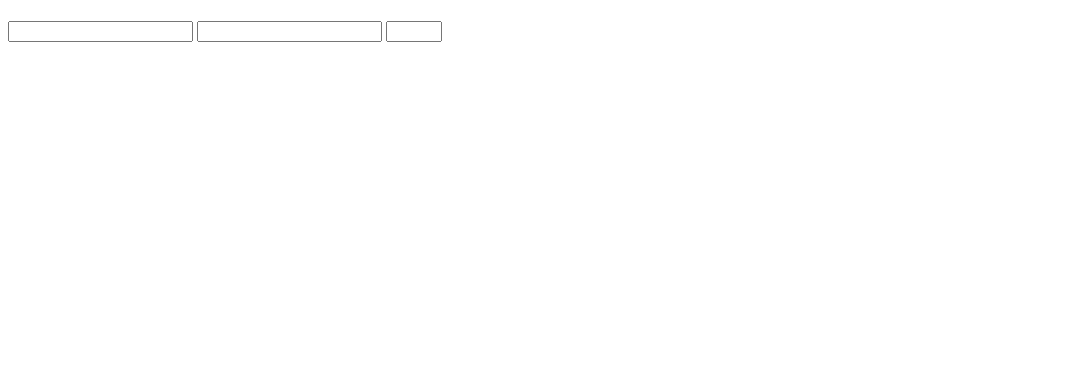
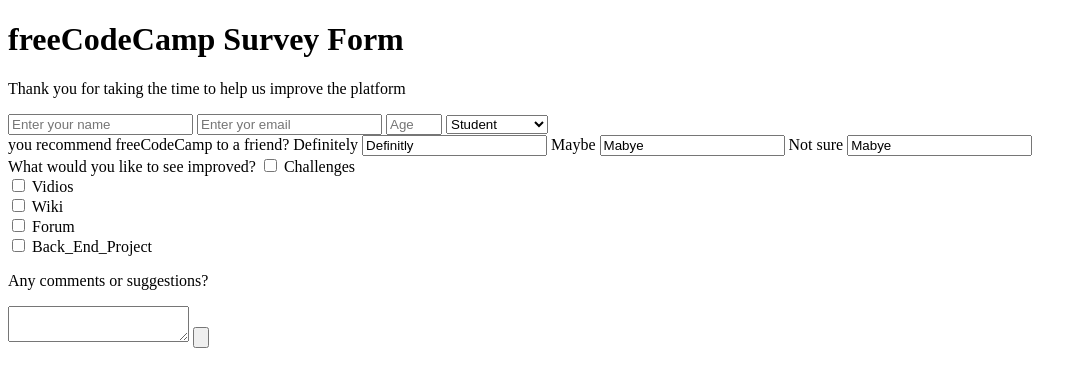
Before and after one commit to Abbas-Aljuaifari/Abbas-Jackson, a plain HTML site: page fcc-test-suite-template-master/index.html in a window 1280 px wide. Shown: the whole page, without its empty margins (0-1087 px from the left). Drawn offline with Linux system fonts and the light colour scheme; files that its build step writes are made by us from their sources.

Commit message:
html done and now we fix the css

```diff
--- a/fcc-test-suite-template-master/index.html
+++ b/fcc-test-suite-template-master/index.html
@@ -3,15 +3,54 @@
   <head>
     <meta charset="UTF-8">
     <title>Fork Me! FCC: Test Suite Template</title>
-    <link rel="stylesheet" href="css/style.css">
+    <link rel="stylesheet" href="style.css">
   </head>
   <body>
-    <h1 id="titel"></h1>
-    <p id="description"></p>
+    <h1 id="titel">freeCodeCamp Survey Form</h1>
+    <p id="description">Thank you for taking the time to help us improve the platform</p>
     <form id="survey-form">
-     <input id="name" type="text">
-     <input type="email" id="email">
-     <input type="number" id="numbers" min="1" max="10">
+     <input id="name" type="text" placeholder="Enter your name">
+     <label id="name-label"></label>
+     <input type="email" id="email" placeholder="Enter yor email">
+     <label id="email-label"></label>
+     <input type="number" id="numbers" min="1" max="10" placeholder="Age">
+     <label id="number-label"></label>
+     <select name="select curent role" id="dropdown">
+      <option value="oprion1">Student</option>
+      <option value="option2">Full Time Job</option>
+      <option value="option3">Other</option>
+     </select>
+     <div>
+      <label>you recommend freeCodeCamp to a friend?</label>
+        <label for="Definitely">Definitely
+          <input type="redio" id="Would you recommend freeCodeCamp to a friend" value="Definitly">
+        </label>
+        <label for="Mabye">Maybe
+          <input type="redio" id="Would you recommend freeCodeCamp to a friend" value="Mabye">
+        </label>
+        <label for="Not sure">Not sure
+          <input type="redio" id="Would you recommend freeCodeCamp to a friend" value="Mabye">
+        </label>
+    </div>
+    <div>
+      <label>What would you like to see improved?</label>
+      <input type="checkbox" id="checkbox1" value="Challenges">
+      <label for="checkbox1">Challenges</label><br>
+      <input type="checkbox" id="checkbox2" value="Vidios">
+      <label for="checkbox2">Vidios</label><br>
+      <input type="checkbox" id="checkbox3" value="Wiki">
+      <label for="checkbox3">Wiki</label><br>
+      <input type="checkbox" id="checkbox4" value="Forum">
+      <label for="checkbox4">Forum</label><br>
+      <input type="checkbox" id="checkbox5" value="Back_End_Project">
+      <label for="checkbox5">Back_End_Project</label>
+    </div>
+    <p><label for="comment">Any comments or suggestions?</label></p>
+
+    <textarea placeholder="Enter your comment here" >
+
+    </textarea>
+    <input type="button" id="submit">
     </form>
     <script src="https://cdn.freecodecamp.org/testable-projects-fcc/v1/bundle.js"></script>
 
```
